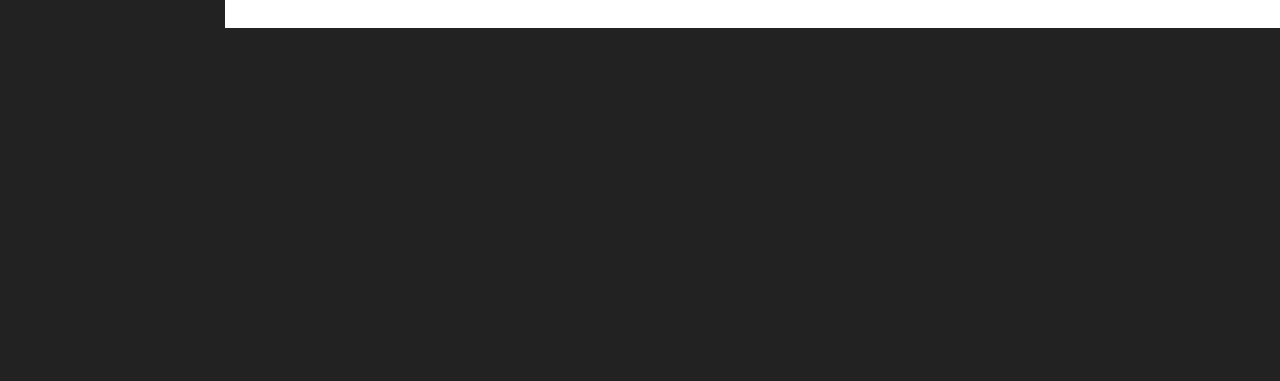
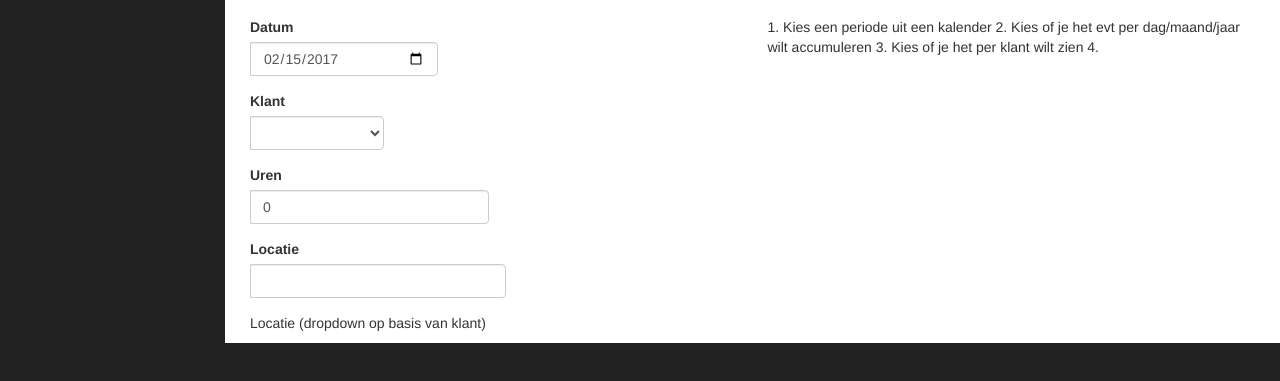
Before and after one commit to rufinoNL/administratie_tool, a plain HTML site: page urenregistratie.html in a window 1280 px wide. Shown: the part 153-534 px from the top of the page. Drawn offline with nearby package versions, Linux system fonts and the light colour scheme.

Commit message:
Urenregistratie invoervelden begin

```diff
--- a/urenregistratie.html
+++ b/urenregistratie.html
@@ -157,9 +157,44 @@
                 </div>
                 <!-- /.row -->
                 <div class="row"
-                     ng-controller="ForecastController">
+                     ng-controller="UrenregistratieController">
+                    <!-- --------------------------------------------------------------------------------------------- Input stuff -->
                     <div class="col-lg-6">
-
+                        <div class="form-group input-group">
+                            <label>Datum</label>
+                            <input class="form-control"
+                                   type="date"
+                                   ng-model="urenreg.datum">
+                        </div>
+                        <div class="form-group input-group" >
+                            <label>Klant</label>
+                            <select class="form-control"
+                                    ng-model="urenreg.klant"
+                                    ng-options="klant.naam for klant in klanten">
+                            </select>
+                        </div>
+                        <div class="form-group input-group">
+                            <label>Uren</label>
+                            <input class="form-control"
+                                   type="number"
+                                   step="0.01"
+                                   ng-model="urenreg.uren">
+                        </div>
+                        <div class="form-group input-group">
+                            <label>Locatie</label>
+                            <input class="form-control"
+                                   type="number"
+                                   step="0.01"
+                                   ng-model="urenreg.locatie">
+                        </div>
+                        Locatie (dropdown op basis van klant)
+                    </div>
+                    <!-- Weergave -->
+                    <div class="col-lg-6">
+                        1. Kies een periode uit een kalender
+                        2. Kies of je het evt per dag/maand/jaar wilt accumuleren
+                        3. Kies of je het per klant wilt zien
+                        4.
                     </div>
                 </div>
             </div>
```
